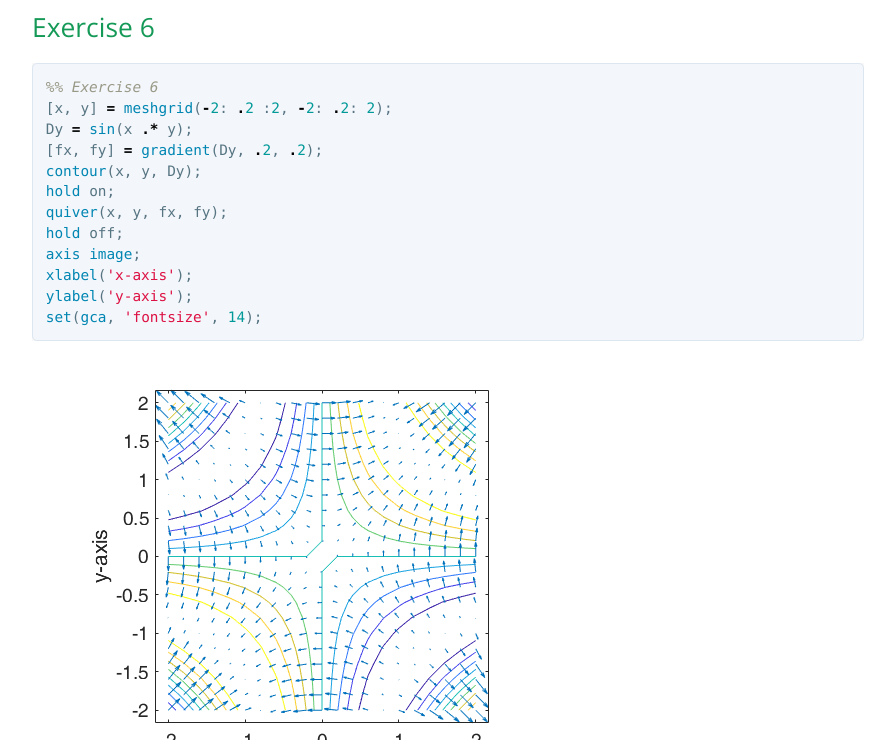
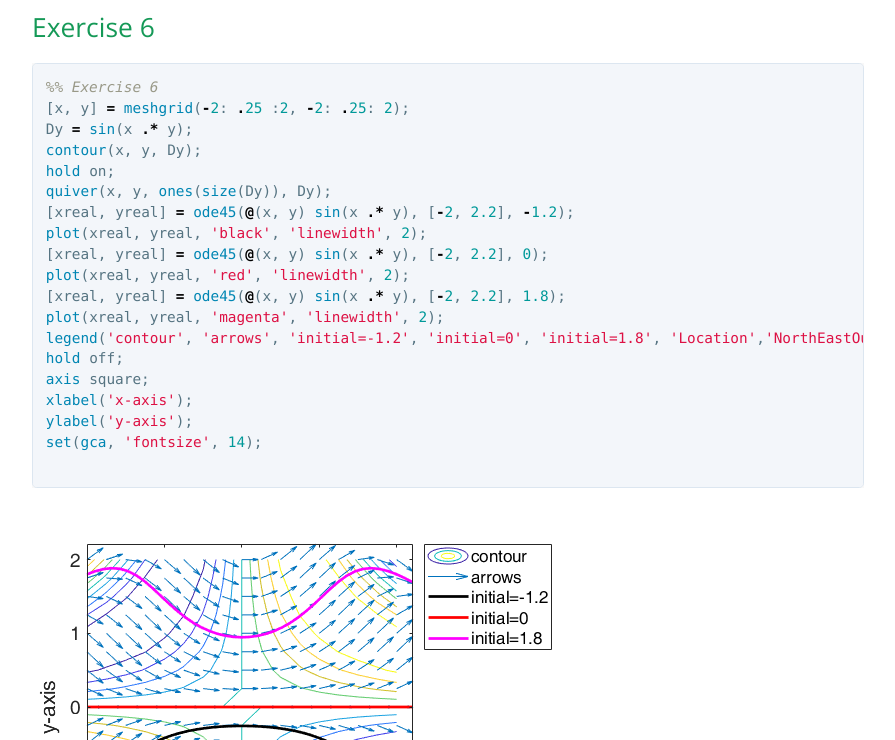
Before and after one commit to T0nyX1ang/Mathematical-Experiment, a Jekyll site: the page built from exp1/experiment1.md, in a window 1280 px wide and 900 px high, scrolled down 9341 px, cut to the strip 160-900 px from the top of the window. Shown: the whole strip, without its empty margins (192-1087 px from the left). Built offline with Jekyll 4.4.1, drawn with Linux system fonts in a browser that asks for light colours.

Commit message:
Update exp1-ex6 data

````diff
--- a/exp1/experiment1.md
+++ b/exp1/experiment1.md
@@ -205,17 +205,24 @@ end
 ## Exercise 6
 ```matlab
 %% Exercise 6
-[x, y] = meshgrid(-2: .2 :2, -2: .2: 2);
+[x, y] = meshgrid(-2: .25 :2, -2: .25: 2);
 Dy = sin(x .* y);
-[fx, fy] = gradient(Dy, .2, .2);
 contour(x, y, Dy);
 hold on;
-quiver(x, y, fx, fy);
+quiver(x, y, ones(size(Dy)), Dy);
+[xreal, yreal] = ode45(@(x, y) sin(x .* y), [-2, 2.2], -1.2);
+plot(xreal, yreal, 'black', 'linewidth', 2);
+[xreal, yreal] = ode45(@(x, y) sin(x .* y), [-2, 2.2], 0);
+plot(xreal, yreal, 'red', 'linewidth', 2);
+[xreal, yreal] = ode45(@(x, y) sin(x .* y), [-2, 2.2], 1.8);
+plot(xreal, yreal, 'magenta', 'linewidth', 2);
+legend('contour', 'arrows', 'initial=-1.2', 'initial=0', 'initial=1.8', 'Location','NorthEastOutside')
 hold off;
-axis image;
+axis square;
 xlabel('x-axis');
 ylabel('y-axis');
 set(gca, 'fontsize', 14);
+
 ```
 
 ![Experiment 6](experiment1_13.png)
````
Also changed, not shown: exp1/experiment1_13.png.
